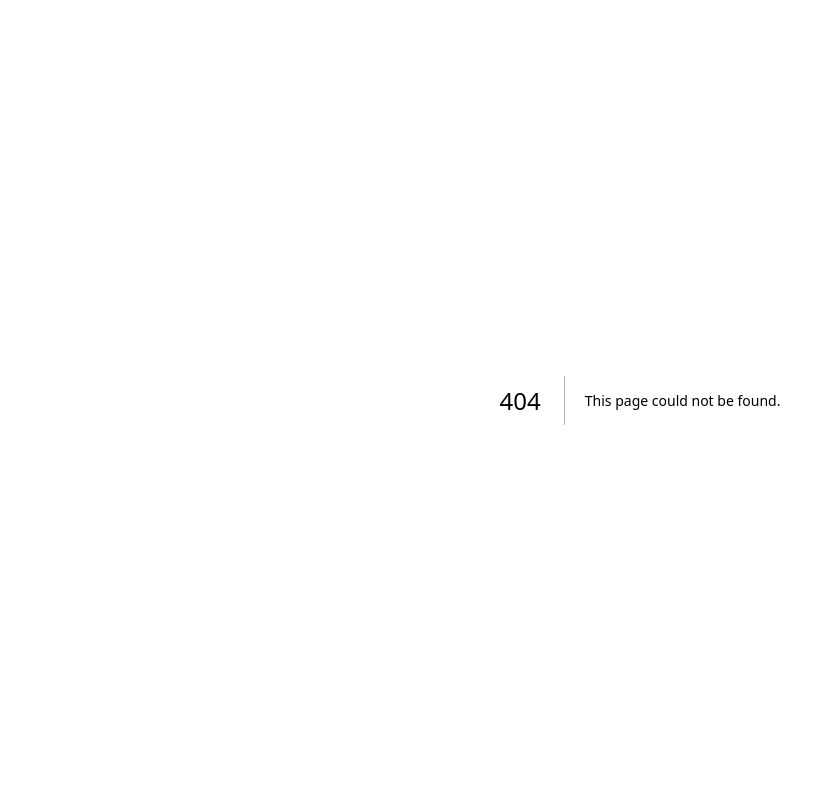
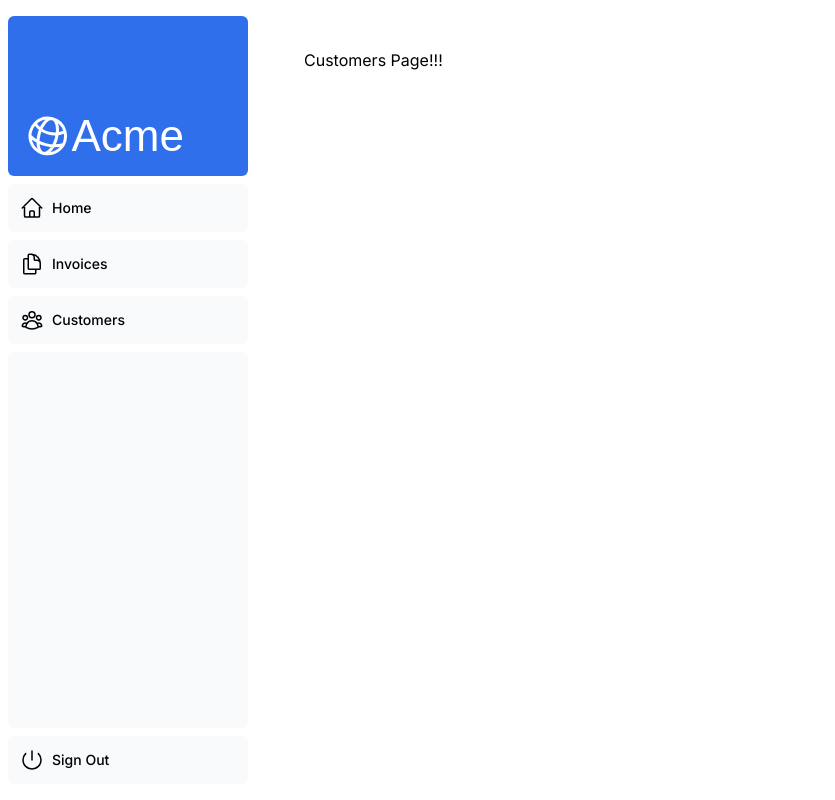
Before and after one commit to forsil/NextjsLearning, a Next.js app: page /dashboard/customers in a window 1280 px wide. Before the commit this address had no page. Shown: the whole page, without its empty margins (0-835 px from the left). Built offline with nearby package versions, Linux system fonts and the light colour scheme; a web font is replaced by a local one.

Commit message:
add layout

```diff
--- /dev/null
+++ b/app/dashboard/customers/page.tsx
@@ -0,0 +1,3 @@
+export default function Page() {
+    return (<p>Customers Page!!!</p>)
+}
--- /dev/null
+++ b/app/dashboard/invoices/page.tsx
@@ -0,0 +1,3 @@
+export default function Page() {
+    return (<p>Invoices Page!</p>)
+};
--- /dev/null
+++ b/app/dashboard/layout.tsx
@@ -0,0 +1,12 @@
+import SideNav from '@/app/ui/dashboard/sidenav';
+
+export default function Layout({ children }: { children: React.ReactNode }) {
+    return (
+        <div className="flex h-screen flex-col md:flex-row md:overflow-hidden">
+            <div className="w-full flex-none md:w-64">
+                <SideNav />
+            </div>
+            <div className="flex-grow p-6 md:overflow-y-auto md:p-12">{children}</div>
+        </div>
+    );
+}
--- /dev/null
+++ b/app/dashboard/page.tsx
@@ -0,0 +1,3 @@
+export default function Page() {
+    return (<p>Dashboard Page</p>);
+}
```
